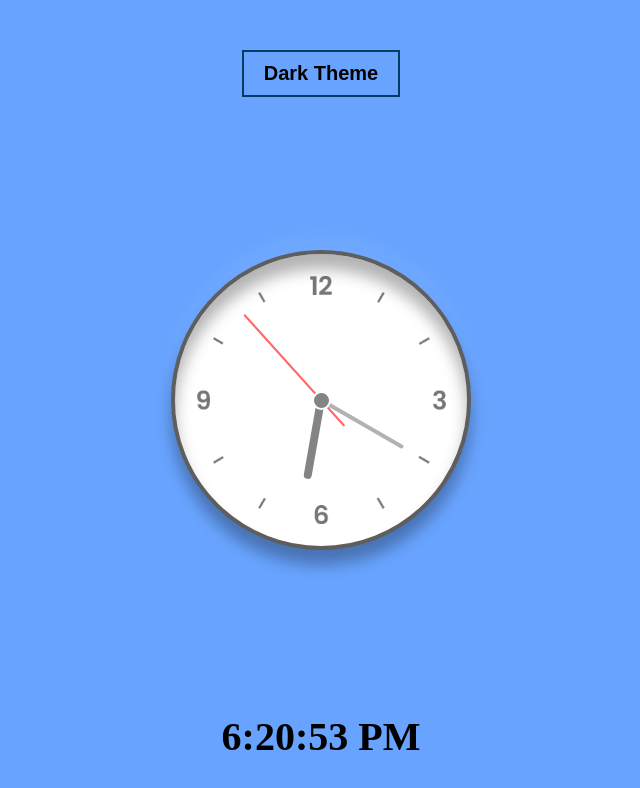
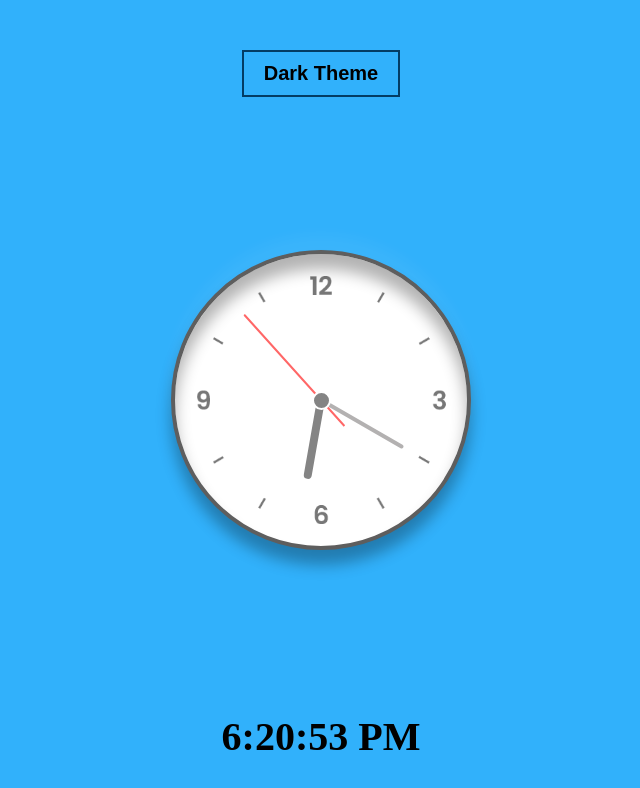
Before and after one commit to allprojectpossible/clock, a plain HTML site: page clock2light.html in a window 1280 px wide. Shown: the whole page, without its empty margins (319-959 px from the left). Drawn offline with Linux system fonts and the light colour scheme.

Commit message:
Update style1.css

```diff
--- a/style1.css
+++ b/style1.css
@@ -12,7 +12,9 @@ body
     justify-content: center;
     align-items: center;
     min-height: 100vh;
-    background: #68a4ff;
+    /*background: #68a4ff;*/
+    background:#31b1fb;
+
 }
 
 .clock
```
